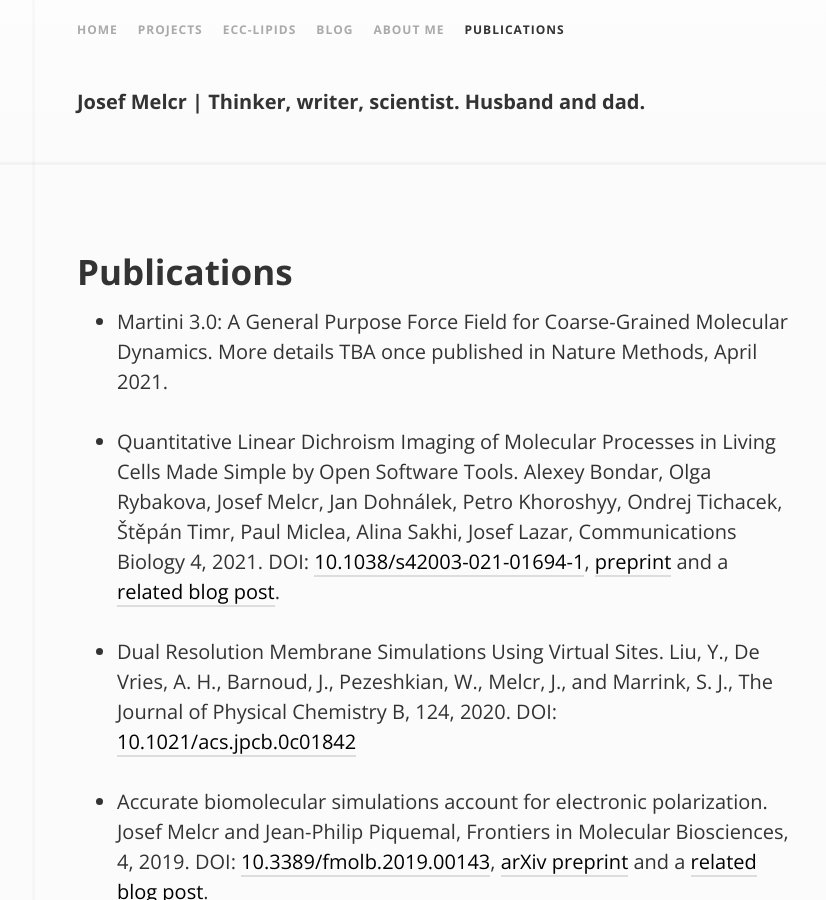
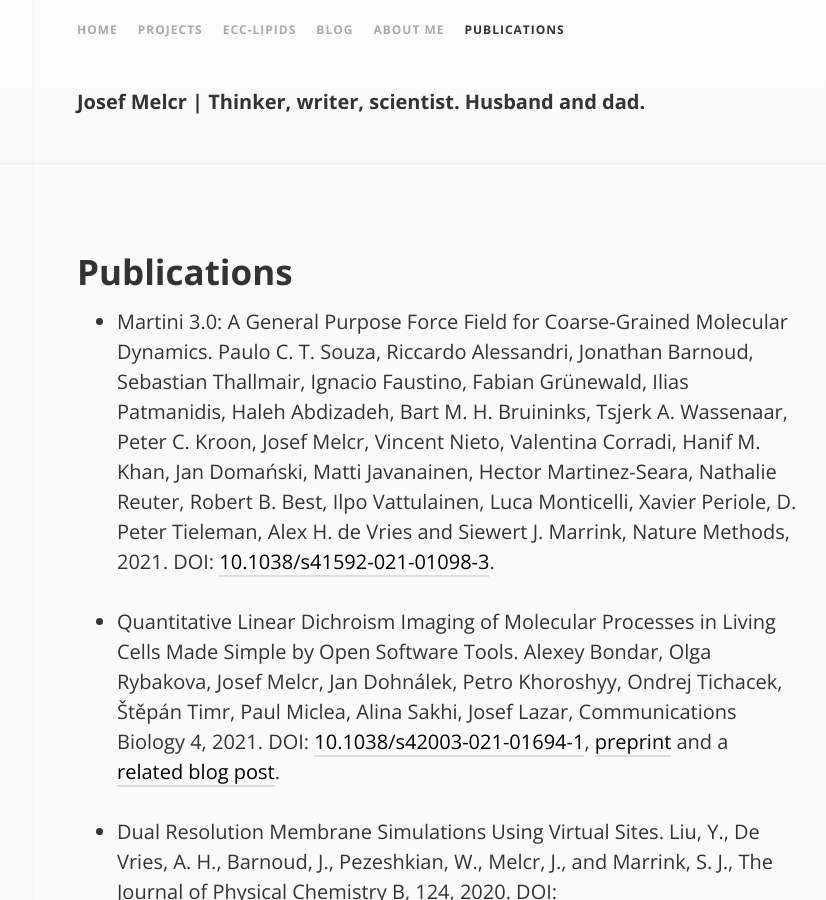
Before and after one commit to jmelcr/jmelcr.github.io, a Jekyll site: the page built from publications.md, in a window 1280 px wide and 900 px high. Shown: the whole window, without its empty margins (203-1029 px from the left). Built offline with Jekyll 4.4.1, drawn with Linux system fonts in a browser that asks for light colours; comment, search, counter and statistics services are not loaded.

Commit message:
add martini 3 paper

```diff
--- a/publications.md
+++ b/publications.md
@@ -7,7 +7,16 @@ permalink: publications
 # Publications
 
 - Martini 3.0: A General Purpose Force Field for Coarse-Grained Molecular Dynamics.
-More details TBA once published in Nature Methods, April 2021.
+Paulo C. T. Souza, Riccardo Alessandri, Jonathan Barnoud,
+Sebastian Thallmair, Ignacio Faustino, Fabian Grünewald,
+Ilias Patmanidis, Haleh Abdizadeh, Bart M. H. Bruininks,
+Tsjerk A. Wassenaar, Peter C. Kroon, Josef Melcr, Vincent Nieto,
+Valentina Corradi, Hanif M. Khan, Jan Domański,
+Matti Javanainen, Hector Martinez-Seara, Nathalie Reuter,
+Robert B. Best, Ilpo Vattulainen, Luca Monticelli, Xavier Periole,
+D. Peter Tieleman, Alex H. de Vries and Siewert J. Marrink,
+Nature Methods, 2021.
+DOI: [10.1038/s41592-021-01098-3](https://doi.org/10.1038/s41592-021-01098-3).
 
 - Quantitative Linear Dichroism Imaging of Molecular Processes in Living Cells Made Simple by Open Software Tools.
 Alexey Bondar, Olga Rybakova, Josef Melcr, Jan Dohnálek, Petro Khoroshyy,
```
